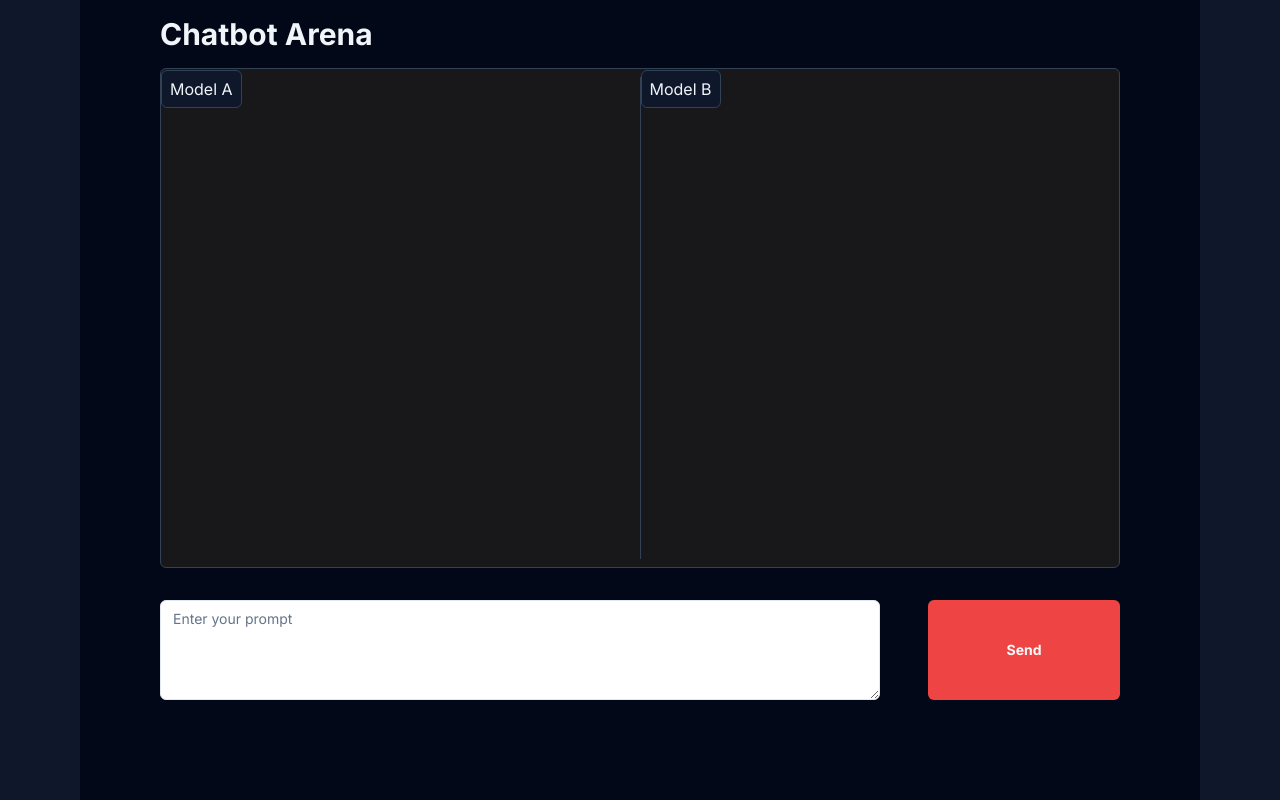
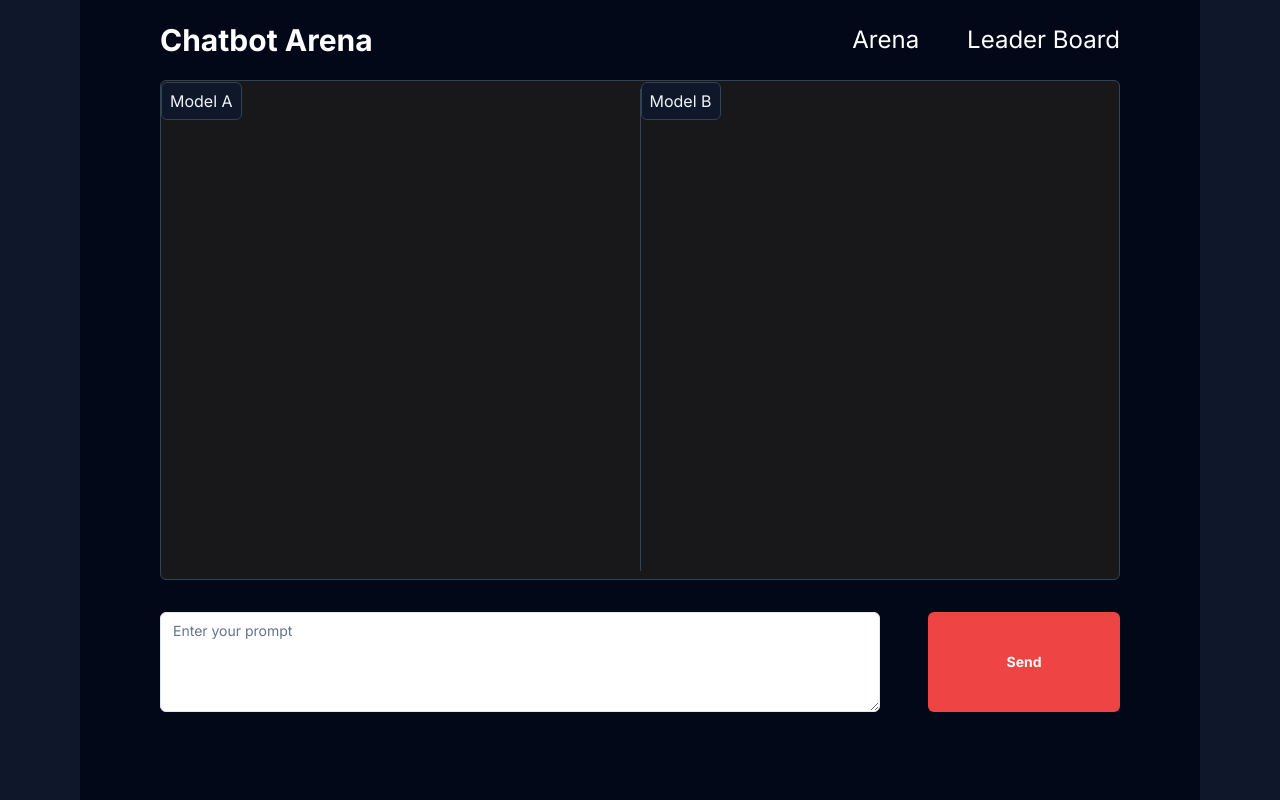
Before and after one commit to takahiromitsui/llm-arena, a Next.js app in the folder frontend/: page / in a window 1280 px wide. Built offline with nearby package versions, Linux system fonts and the light colour scheme.

Commit message:
feat: create Navigation

```diff
--- a/frontend/src/app/page.tsx
+++ b/frontend/src/app/page.tsx
@@ -3,6 +3,8 @@ import Feedback from '@/components/feedback';
 import ModelContainer from '@/components/model-container';
 import Prompt from '@/components/prompt';
 import Result from '@/components/result';
+import Navigation from '@/components/navigation';
+
 import { useState } from 'react';
 
 export type LLMModel = {
@@ -35,24 +37,22 @@ export default function Home() {
 		setModels([null, null]);
 		setStreamsChunk(['', '']);
 		setFeedback(null);
-	}
+	};
 	return (
 		<main>
 			<div className='flex justify-center bg-primary h-screen'>
 				<div className='w-full mx-20 flex bg-foreground '>
 					<div className='mx-20 w-full '>
-						<h1 className='text-3xl font-bold py-4 text-slate-100'>
+						<Navigation/>
+						{/* <h1 className='text-3xl font-bold py-4 text-slate-100'>
 							Chatbot Arena
-						</h1>
+						</h1> */}
 						{/* ModelContainer */}
 						<ModelContainer modelA={streamsChunk[0]} modelB={streamsChunk[1]} />
 						{/* Prompt */}
 						<div className='pt-8'>
 							{feedback ? (
-								<Result
-								models={models}
-								handleReset = {handleReset}
-								/>
+								<Result models={models} handleReset={handleReset} />
 							) : streamsChunk[0] && streamsChunk[1] ? (
 								<Feedback models={models} setFeedback={setFeedback} />
 							) : (
--- /dev/null
+++ b/frontend/src/components/navigation.tsx
@@ -0,0 +1,19 @@
+import Link from 'next/link';
+
+export default function Navigation() {
+	return (
+		<header className='flex h-20 w-full items-center justify-between py-0'>
+			<div className='text-3xl font-bold text-white'>Chatbot Arena</div>
+			<nav>
+				<ul className='m-0 flex list-none items-baseline p-0'>
+					<li className='ml-12 text-2xl text-white'>
+						<Link href='/'>Arena</Link>
+					</li>
+					<li className='ml-12 text-2xl text-white'>
+						<Link href='/board'>Leader Board</Link>
+					</li>
+				</ul>
+			</nav>
+		</header>
+	);
+}
```
